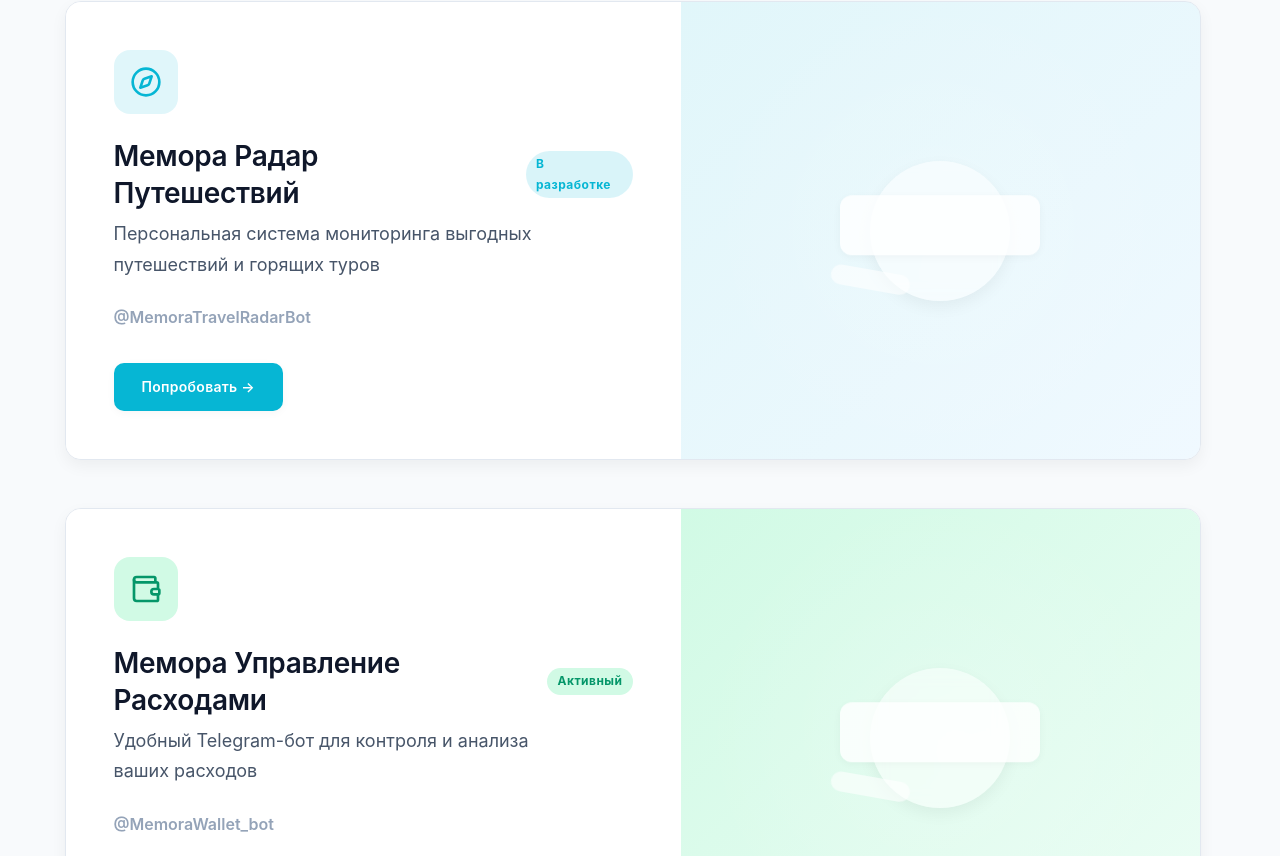
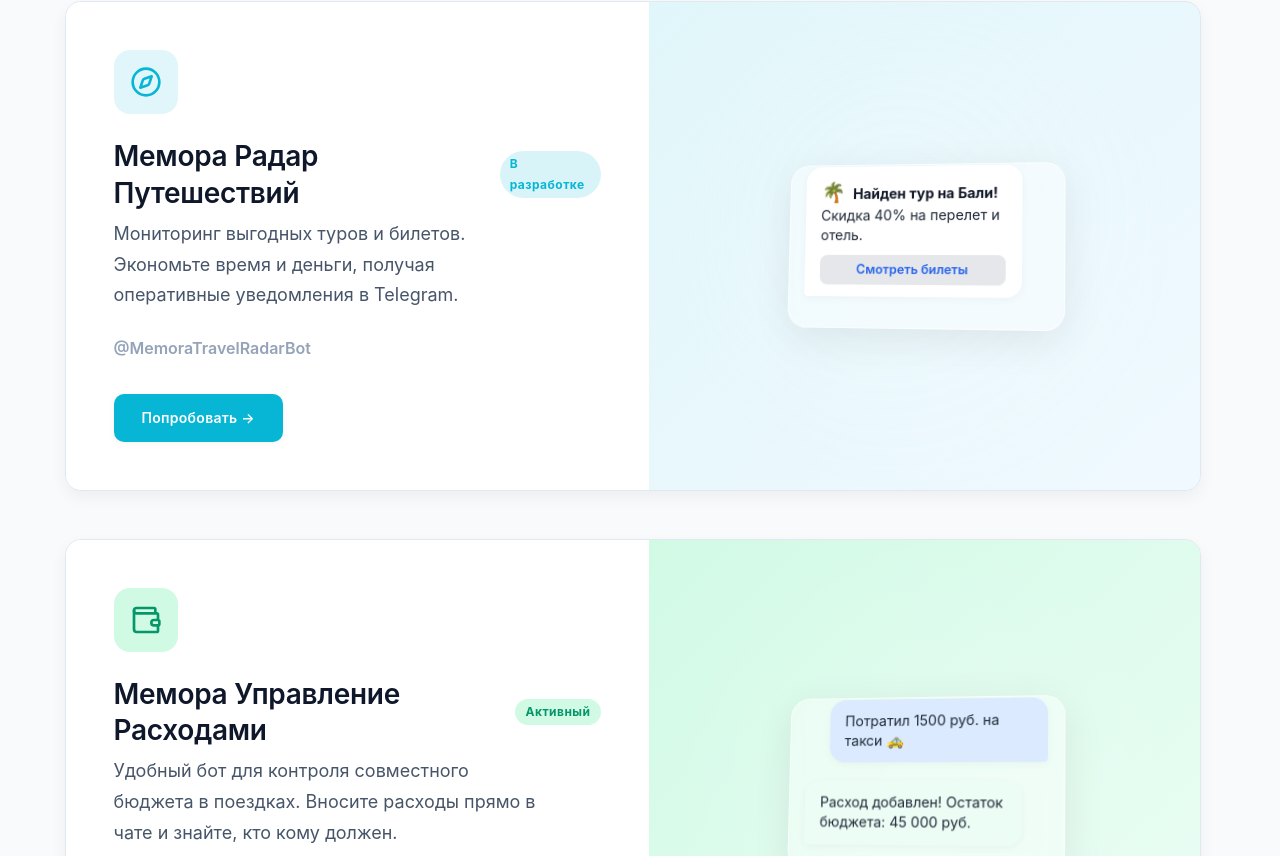
Before and after one commit to arar228/memora-solutions, a React (Vite) app: page / in a window 1280 px wide. Shown: the part 1064-1920 px from the top of the page. Built offline with nearby package versions, Linux system fonts and the light colour scheme; a web font is replaced by a local one.

Commit message:
UI: Add realistic bot mockup visuals to useful services section

```diff
--- a/src/pages/HomePage.css
+++ b/src/pages/HomePage.css
@@ -230,43 +230,82 @@
     background-image: radial-gradient(circle at center, rgba(255, 255, 255, 0.8) 0%, transparent 70%);
 }
 
-.visual-graphic {
-    position: relative;
-    width: 100%;
-    height: 100%;
-    display: flex;
-    align-items: center;
-    justify-content: center;
+/* === Bot Chat Mockup Styles === */
+.mockup-container {
+    padding: var(--space-xl);
+    perspective: 1000px;
 }
 
-.vg-circle {
-    width: 140px;
-    height: 140px;
-    border-radius: 50%;
-    background: rgba(255, 255, 255, 0.5);
-    backdrop-filter: blur(8px);
-    box-shadow: var(--shadow-md);
-    animation: float 6s ease-in-out infinite;
+.mockup-chat {
+    width: 280px;
+    background: rgba(255, 255, 255, 0.4);
+    border: 1px solid rgba(255, 255, 255, 0.6);
+    backdrop-filter: blur(16px);
+    border-radius: 20px;
+    padding: 16px;
+    display: flex;
+    flex-direction: column;
+    gap: 12px;
+    box-shadow: 0 10px 40px rgba(0, 0, 0, 0.08);
+    transform: rotateY(-10deg) rotateX(5deg);
+    transition: transform 0.4s ease;
 }
 
-.vg-line {
-    position: absolute;
-    width: 200px;
-    height: 60px;
-    background: rgba(255, 255, 255, 0.8);
-    border-radius: 12px;
-    transform: rotate(-15deg) translate(40px, -40px);
-    box-shadow: var(--shadow-sm);
-    animation: float 5s ease-in-out infinite reverse;
+.product-card-large:hover .mockup-chat {
+    transform: rotateY(0deg) rotateX(0deg) scale(1.05);
 }
 
-.vg-dash {
-    position: absolute;
-    width: 80px;
-    height: 20px;
-    background: rgba(255, 255, 255, 0.6);
-    border-radius: 10px;
-    transform: rotate(10deg) translate(-60px, 60px);
+.mockup-bubble {
+    padding: 12px 16px;
+    border-radius: 16px;
+    font-size: 0.9rem;
+    line-height: 1.4;
+    position: relative;
+    max-width: 90%;
+    color: #1f2937;
+    background: #ffffff;
+    box-shadow: var(--shadow-sm);
+    animation: float 4s ease-in-out infinite;
+}
+
+.mockup-bubble:nth-child(2) {
+    animation-delay: 1s;
+}
+
+.mockup-bubble b {
+    color: #111827;
+}
+
+.mockup-bubble--in {
+    align-self: flex-start;
+    border-bottom-left-radius: 4px;
+}
+
+.mockup-bubble--out {
+    align-self: flex-end;
+    background: #dbeafe;
+    border-bottom-right-radius: 4px;
+}
+
+.mockup-bubble--success {
+    background: #ecfdf5;
+}
+
+.mockup-icon {
+    font-size: 1.25rem;
+    margin-right: 4px;
+}
+
+.mockup-btn {
+    margin-top: 10px;
+    background: #e5e7eb;
+    color: var(--color-blue-dark);
+    font-size: 0.8rem;
+    font-weight: 600;
+    text-align: center;
+    padding: 6px;
+    border-radius: 8px;
+    cursor: default;
 }
 
 .product-card-large--gold .product-card-large__visual {
--- a/src/pages/HomePage.jsx
+++ b/src/pages/HomePage.jsx
@@ -134,41 +134,96 @@ export default function HomePage() {
                 <div className="container">
                     <AnimatedSection>
                         <div className="section-header">
-                            <h2>{t('home.productsTitle')}</h2>
-                            <p className="section-subtitle">{t('home.productsSubtitle')}</p>
+                            <h2>Полезные сервисы для путешественников</h2>
+                            <p className="section-subtitle">Облегчите подготовку и проведение своих поездок с нашими инструментами в Telegram.</p>
                         </div>
                     </AnimatedSection>
 
                     <div className="products-grid-large">
-                        {products.map((product, i) => (
-                            <AnimatedSection key={i} delay={i * 0.1}>
-                                <Link to={product.to} className={`product-card-large card product-card-large--${product.color}`}>
+                        {/* Travel Radar Card */}
+                        <AnimatedSection delay={0.1}>
+                            <Link to="/travel-radar" className="product-card-large card product-card-large--gold">
                                 <div className="product-card-large__content">
-                                        <div className={`product-card-large__icon product-card-large__icon--${product.color}`}>
-                                            {product.icon}
+                                    <div className="product-card-large__icon product-card-large__icon--gold">
+                                        <Compass size={32} />
                                     </div>
                                     <div className="product-card-large__info">
                                         <div className="product-card-large__header">
-                                                <h3 className="product-card-large__title">{product.title}</h3>
-                                                <span className={`product-card__status product-card__status--${product.statusClass}`}>
-                                                    {product.status}
-                                                </span>
+                                            <h3 className="product-card-large__title">{t('products.travelRadar.title')}</h3>
+                                            <span className="product-card__status product-card__status--dev">{t('statusDev')}</span>
                                         </div>
-                                            <p className="product-card-large__desc">{product.desc}</p>
-                                            <div className="product-card-large__bot">{product.bot}</div>
+                                        <p className="product-card-large__desc">Мониторинг выгодных туров и билетов. Экономьте время и деньги, получая оперативные уведомления в Telegram.</p>
+                                        <div className="product-card-large__bot">@MemoraTravelRadarBot</div>
                                         <div className="product-card-large__cta btn btn-primary">Попробовать →</div>
                                     </div>
                                 </div>
-                                    <div className={`product-card-large__visual product-card-large__visual--${product.color}`}>
-                                        <div className="visual-graphic">
-                                            <div className="vg-circle"></div>
-                                            <div className="vg-line"></div>
-                                            <div className="vg-dash"></div>
+                                <div className="product-card-large__visual product-card-large__visual--gold mockup-container">
+                                    <div className="mockup-chat">
+                                        <div className="mockup-bubble mockup-bubble--in">
+                                            <span className="mockup-icon">🌴</span> <b>Найден тур на Бали!</b> <br />Скидка 40% на перелет и отель.
+                                            <div className="mockup-btn">Смотреть билеты</div>
+                                        </div>
                                     </div>
                                 </div>
                             </Link>
                         </AnimatedSection>
-                        ))}
+
+                        {/* Wallet Card */}
+                        <AnimatedSection delay={0.2}>
+                            <Link to="/wallet" className="product-card-large card product-card-large--green">
+                                <div className="product-card-large__content">
+                                    <div className="product-card-large__icon product-card-large__icon--green">
+                                        <Wallet size={32} />
+                                    </div>
+                                    <div className="product-card-large__info">
+                                        <div className="product-card-large__header">
+                                            <h3 className="product-card-large__title">{t('products.wallet.title')}</h3>
+                                            <span className="product-card__status product-card__status--active">{t('statusActive')}</span>
+                                        </div>
+                                        <p className="product-card-large__desc">Удобный бот для контроля совместного бюджета в поездках. Вносите расходы прямо в чате и знайте, кто кому должен.</p>
+                                        <div className="product-card-large__bot">@MemoraWallet_bot</div>
+                                        <div className="product-card-large__cta btn btn-primary">Попробовать →</div>
+                                    </div>
+                                </div>
+                                <div className="product-card-large__visual product-card-large__visual--green mockup-container">
+                                    <div className="mockup-chat">
+                                        <div className="mockup-bubble mockup-bubble--out">
+                                            Потратил 1500 руб. на такси 🚕
+                                        </div>
+                                        <div className="mockup-bubble mockup-bubble--in mockup-bubble--success">
+                                            Расход добавлен! Остаток бюджета: 45 000 руб.
+                                        </div>
+                                    </div>
+                                </div>
+                            </Link>
+                        </AnimatedSection>
+
+                        {/* BDay Bot Card */}
+                        <AnimatedSection delay={0.3}>
+                            <Link to="/bday-bot" className="product-card-large card product-card-large--blue">
+                                <div className="product-card-large__content">
+                                    <div className="product-card-large__icon product-card-large__icon--blue">
+                                        <Cake size={32} />
+                                    </div>
+                                    <div className="product-card-large__info">
+                                        <div className="product-card-large__header">
+                                            <h3 className="product-card-large__title">{t('products.bdayBot.title')}</h3>
+                                            <span className="product-card__status product-card__status--active">{t('statusActive')}</span>
+                                        </div>
+                                        <p className="product-card-large__desc">Надежные напоминания о днях рождения близких и коллег, чтобы вы никогда не забывали о важных датах даже в роуминге.</p>
+                                        <div className="product-card-large__bot">@MemoraBDayBot</div>
+                                        <div className="product-card-large__cta btn btn-primary">Попробовать →</div>
+                                    </div>
+                                </div>
+                                <div className="product-card-large__visual product-card-large__visual--blue mockup-container">
+                                    <div className="mockup-chat">
+                                        <div className="mockup-bubble mockup-bubble--in">
+                                            <span className="mockup-icon">🎉</span> <b>Напоминание!</b><br />Завтра день рождения у Анны. <br />Не забудьте подготовить подарок!
+                                        </div>
+                                    </div>
+                                </div>
+                            </Link>
+                        </AnimatedSection>
                     </div>
                 </div>
             </section>
```
Lines whose indentation alone changed are shown as unchanged.
